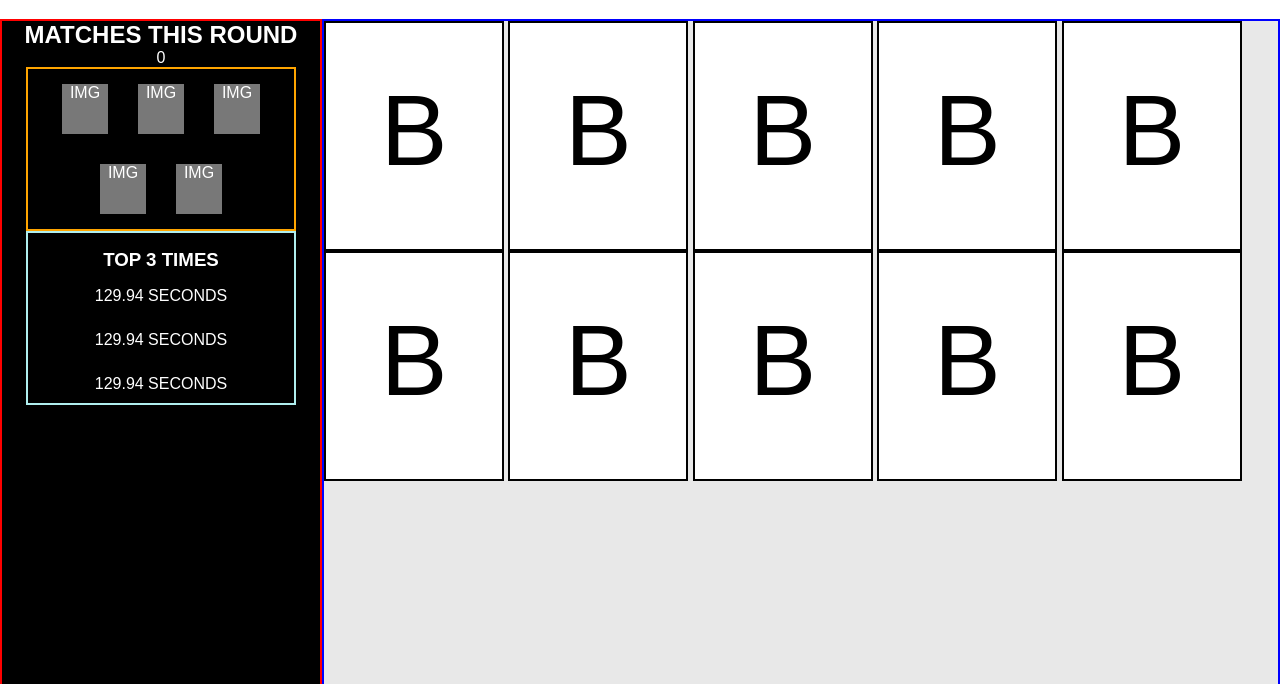
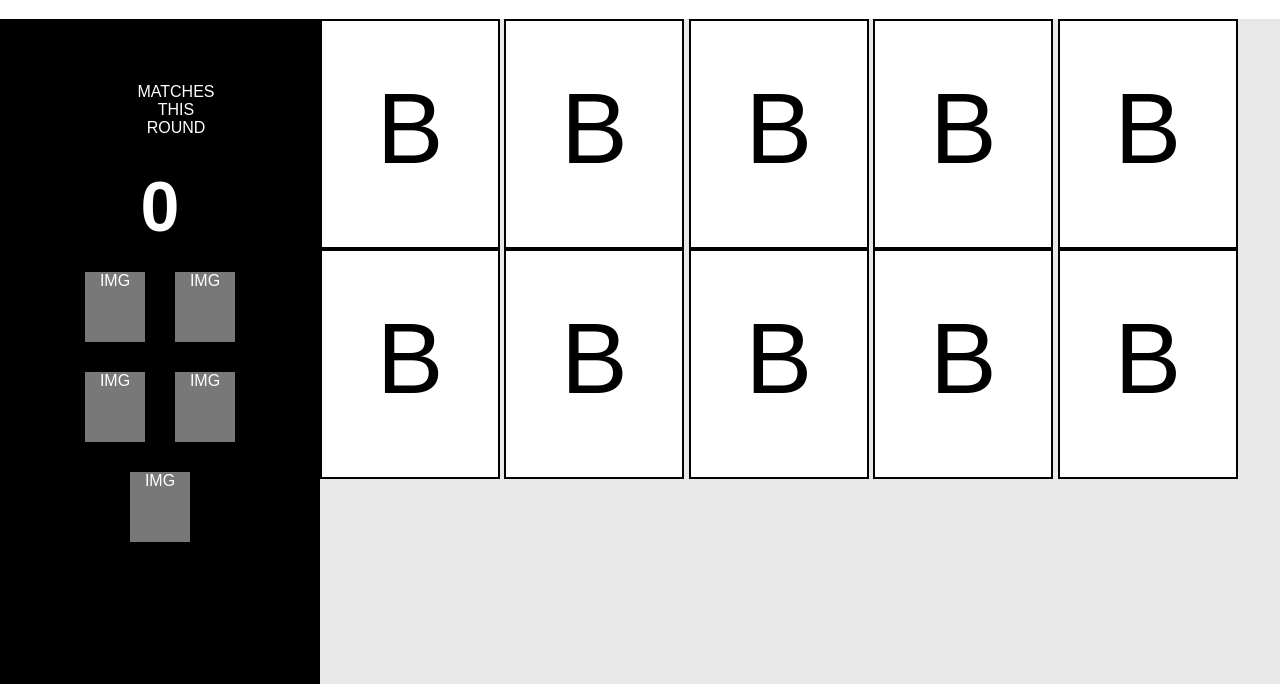
Before and after one commit to laurenlucero/which-beyonce, a plain HTML site: page index.html in a window 1280 px wide. Shown: the part 49-733 px from the top of the page. Drawn offline with Linux system fonts and the light colour scheme.

Commit message:
Add additional styles to aside

```diff
--- a/style.css
+++ b/style.css
@@ -1,80 +1,92 @@
-*, *:after, *:before {
+*,
+*:after,
+*:before {
+  box-sizing: border-box;
+  font-family: Arial, sans-serif;
   margin: 0;
   padding: 0;
-  box-sizing: border-box;
-  font-family: Arial, sans-serif;
 }
 
 h1 {
+  font-size: 1.5em;
+  padding: 20px 20px;
   text-align: center;
   text-transform: uppercase;
-  padding: 20px 20px;
-  font-size: 1.5em;
 }
 
 main {
   display: flex;
+  min-height: 100vh;
   text-transform: uppercase;
-  min-height: 100vh;
 }
 
 aside {
+  background: #000000;
+  color: #FFF;
   flex: 1;
-  border: 2px solid red;
-  color: #FFF;
-  background: #000000;
   text-align: center;
+}
 
+.aside-title {
+  font-size: 1em;
+  font-weight: 100;
+  justify-content: center;
+  margin-left: 8em;
+  margin-top: 4em;
+  width: 30%;
+}
+
+.matched-count {
+  font-size: 70px;
+  font-weight: 600;
+  margin-bottom: 10px;
+  margin-top: 30px;
 }
 
 .completed-pairs {
-  border: 2px solid orange;
-  width: 85%;
+  display: flex;
+  flex-wrap: wrap;
+  justify-content: center;
   margin: 0 auto;
-  display: flex;
-  justify-content: center;
-  flex-wrap: wrap;
+  width: 80%;
+}
 
-
-
-}
-.completed-pair{
+.completed-pair {
   background-color: #787878;
-  width: 46px;
-  height: 50px;
+  height: 70px;
   margin: 15px;
-
+  width: 60px;
 }
 
 .top-3 {
-  border: 2px solid paleturquoise;
+  margin: auto;
+  margin-top: 130px;
+  padding-top: 16px;
   width: 85%;
-  margin: 0 auto;
-  padding-top: 16px;
+}
 
+h3 {
+  font-weight: 100;
 }
 
 li {
   list-style-type: none;
+  padding-bottom: 10px;
   padding-top: 16px;
-  padding-bottom: 10px;
 }
 
 .b-cards {
+  background: #E8E8E8;
   flex: 3;
-  border: 2px solid blue;
-  background: #E8E8E8;
-
 }
 
 .b-card {
   background: #FFF;
   border: 2px solid black;
   display: inline-block;
+  font-size: 100px;
+  height: 230px;
+  padding-top: 50px;
   text-align: center;
   width: 180px;
-  height: 230px;
-  text-align: center;
-  font-size: 100px;
-  padding-top: 50px;
 }
```
